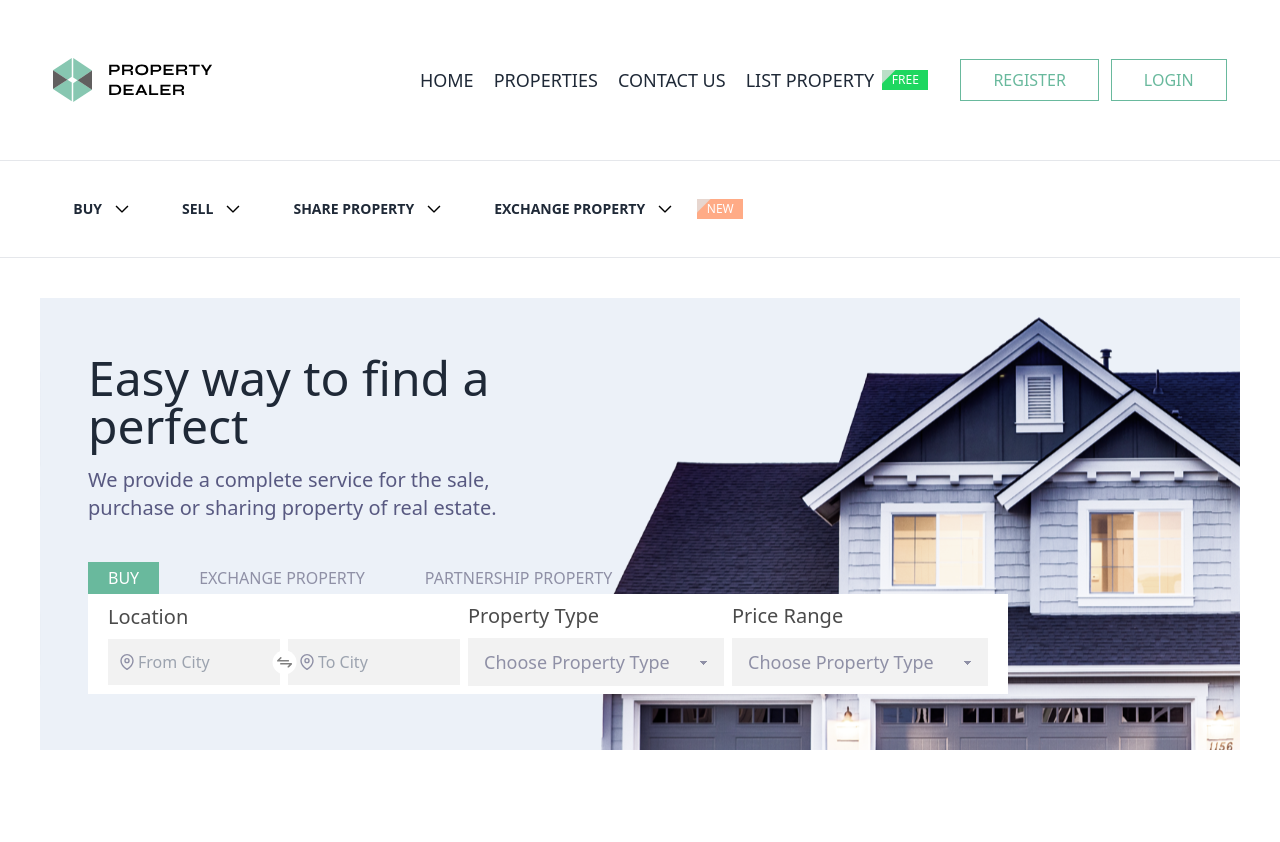
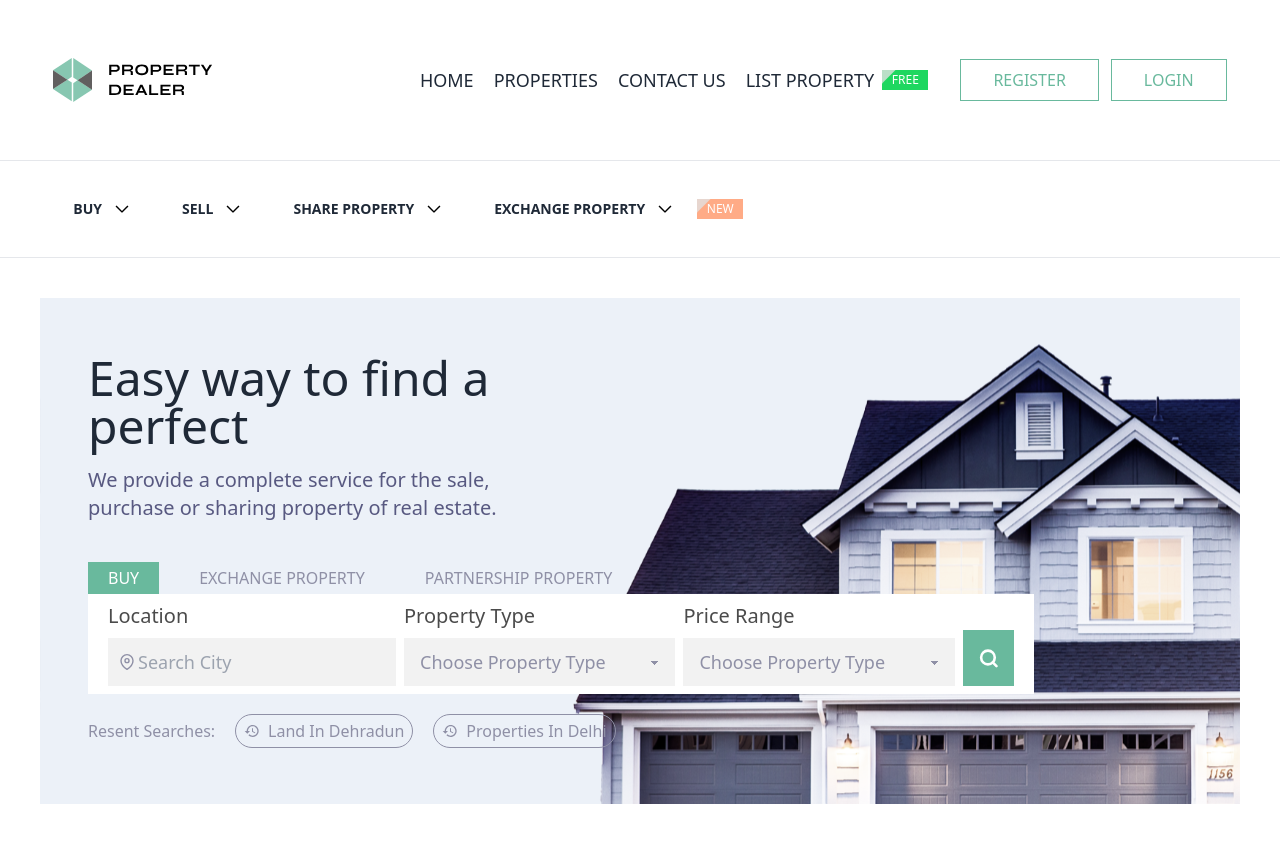
Before and after one commit to Mahesh-Banduni/Real-Estate, a React (Vite) app: page / in a window 1280 px wide. Before the commit the page ends 800 px from the top, so only its background shows below. Built offline with nearby package versions, Linux system fonts and the light colour scheme.

Commit message:
feat: build partnership property form in hero section

```diff
--- a/src/components/home/ExchangePropertyForm.jsx
+++ b/src/components/home/ExchangePropertyForm.jsx
@@ -1,12 +1,12 @@
 import React from "react";
 
 import { Input, SelectInput } from "../index";
-import { location, exchange } from "../../utils/icons";
+import { location, exchange, searchButton } from "../../utils/icons";
 
 const ExchangePropertyForm = () => {
   return (
     <div className="bg-[#ffffff]  px-5 py-2 inline-block">
-      <form className="flex items-center justify-center gap-2" action="">
+      <form className="flex items-end justify-center gap-2" action="">
         <div className="flex flex-col gap-2">
           <label
             className="capitalize font-medium text-xl text-[rgb(75,75,75)]"
@@ -32,6 +32,9 @@ const ExchangePropertyForm = () => {
         </div>
         <SelectInput label={"Property Type"} className={" py-0"} />
         <SelectInput label={"Price Range"} className={"py-0"} />
+        <button className="bg-primary-color px-4">
+          <img className=" w-16 h-14 " src={searchButton} alt="search" />
+        </button>
       </form>
     </div>
   );
--- a/src/components/home/HeroSection.jsx
+++ b/src/components/home/HeroSection.jsx
@@ -1,15 +1,17 @@
 import React, { useState } from "react";
-import { NavLink } from "react-router-dom";
 
 import { heroSectionBackground } from "../../utils/icons";
 import PropertyTypeList from "./PropertyTypeList";
 import PropertyType from "./PropertyType";
+import RecentSearch from "./RecentSearch";
 
 const HeroSection = () => {
   const [property, setProperty] = useState("buy");
   const handelChangePropertyType = (name) => {
     setProperty(name);
   };
+
+  let searchHistory = ["land in dehradun", "properties in delhi"];
   return (
     <div
       style={{ backgroundImage: `url(${heroSectionBackground})` }}
@@ -42,7 +44,13 @@ const HeroSection = () => {
             />
           </ul>
         </div>
-        <PropertyType />
+        <PropertyType property={property} />
+        <div className="flex items-center gap-5 mt-5 text-[#8F90A6] text-base ">
+          Resent Searches:
+          {searchHistory?.map((item, index) => {
+            return <RecentSearch key={index} text={item} />;
+          })}
+        </div>
       </div>
     </div>
   );
--- a/src/components/home/NormalProperty.jsx
+++ b/src/components/home/NormalProperty.jsx
@@ -7,7 +7,7 @@ import { location } from "../../utils/icons";
 
 const NormalProperty = () => {
   return (
-    <div className="bg-[#ffffff] opacity-0 px-5 py-2 inline-block">
+    <div className="bg-[#ffffff] px-5 py-2 inline-block">
       <form className="flex items-end justify-center gap-2" action="">
         <Input
           icon={location}
@@ -18,8 +18,8 @@ const NormalProperty = () => {
         />
         <SelectInput label={"Property type"} className={"w-full"} />
         <SelectInput label={"price range"} className={"w-full"} />
-        <button className="bg-primary-color px-3">
-          <img className=" w-14 h-12 " src={searchButton} alt="search" />
+        <button className="bg-primary-color px-4">
+          <img className=" w-16 h-14 " src={searchButton} alt="search" />
         </button>
       </form>
     </div>
--- a/src/components/home/PartnershipPropertyForm.jsx
+++ b/src/components/home/PartnershipPropertyForm.jsx
@@ -0,0 +1,27 @@
+import React from "react";
+
+import { Input, SelectInput } from "../index";
+import { location, searchButton } from "../../utils/icons";
+
+const PartnershipPropertyForm = () => {
+  return (
+    <div className="bg-[#ffffff] px-5 py-2 inline-block">
+      <form className="flex items-end justify-center gap-2" action="">
+        <Input
+          icon={location}
+          label="location"
+          placeholder="Search City"
+          type="text"
+          className="capitalize text-lg text-[#8F90A6] bg-transparent py-[0.63rem]"
+        />
+        <SelectInput label={"Property type"} className={"w-full"} />
+        <SelectInput label={"Price range"} className={"w-full"} />
+        <button className="bg-primary-color px-4">
+          <img className=" w-16 h-14 " src={searchButton} alt="search" />
+        </button>
+      </form>
+    </div>
+  );
+};
+
+export default PartnershipPropertyForm;
--- a/src/components/home/PropertyType.jsx
+++ b/src/components/home/PropertyType.jsx
@@ -2,14 +2,16 @@ import React from "react";
 
 import NormalProperty from "./NormalProperty";
 import ExchangePropertyForm from "./ExchangePropertyForm";
+import PartnershipPropertyForm from "./PartnershipPropertyForm";
 
-const PropertyType = ({ PropertyType }) => {
+const PropertyType = React.memo(({ property }) => {
   return (
-    <div>
-      {/* <NormalProperty /> */}
-      <ExchangePropertyForm />
-    </div>
+    <React.Fragment>
+      {property === "buy" && <NormalProperty />}
+      {property === "exchange property" && <ExchangePropertyForm />}
+      {property === "partnership property" && <PartnershipPropertyForm />}
+    </React.Fragment>
   );
-};
+});
 
 export default PropertyType;
--- /dev/null
+++ b/src/components/home/RecentSearch.jsx
@@ -0,0 +1,14 @@
+import React from "react";
+
+import { recent } from "../../utils/icons";
+
+const RecentSearch = ({ text }) => {
+  return (
+    <div className="flex items-center gap-2 px-2 py-1 border border-[#8F90A6] rounded-full ">
+      <img src={recent} alt="recent search" />
+      <p className="capitalize text-base text-[#8F90A6]">{text}</p>
+    </div>
+  );
+};
+
+export default RecentSearch;
```
